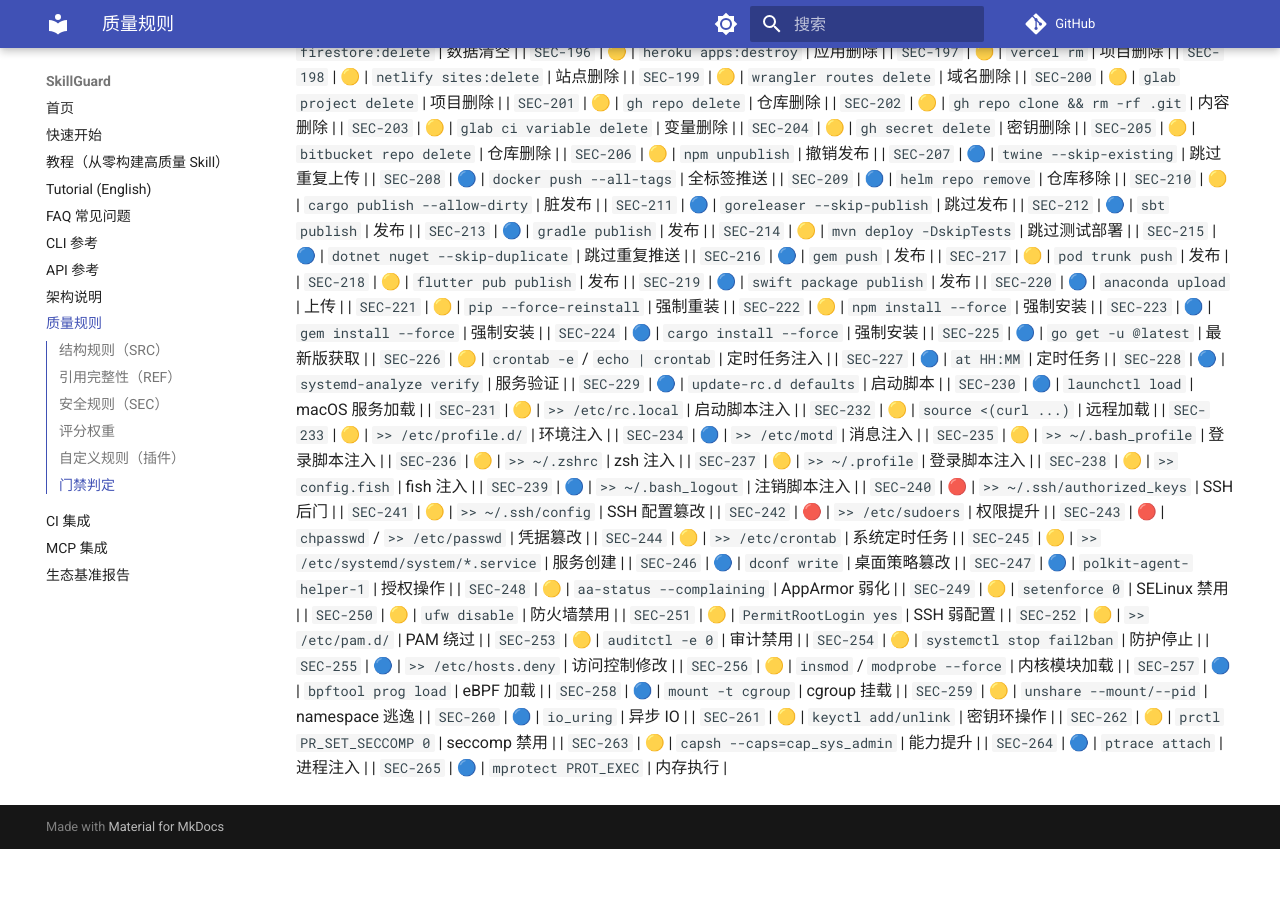
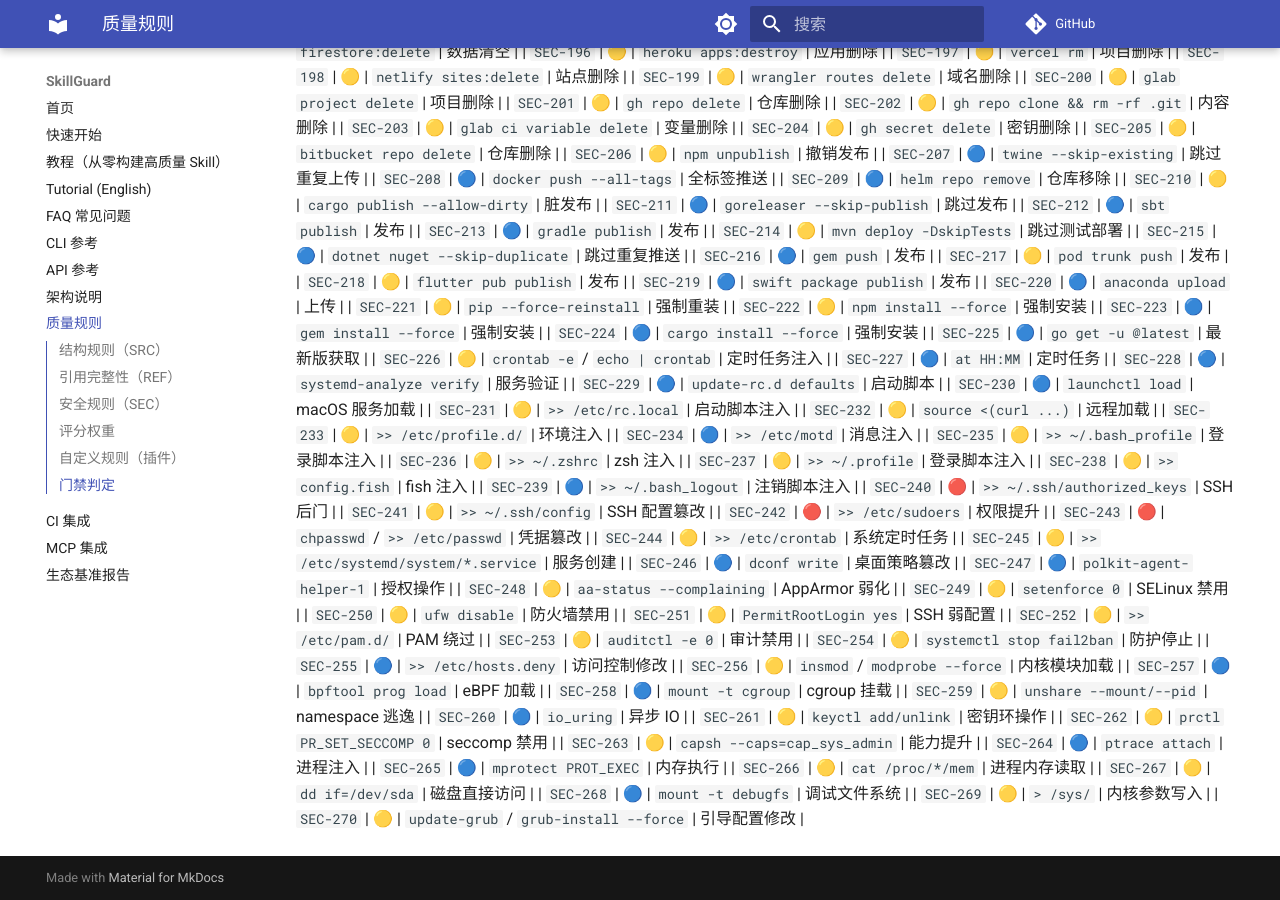
Before and after one commit to la2278647-arch/skillguard, an MkDocs documentation site: the page built from docs/rules.md, in a window 1280 px wide and 900 px high, scrolled down 4620 px. Built offline with MkDocs 1.6.1 and Material for MkDocs 9.7.7, drawn with Linux system fonts in a browser that asks for light colours; comment, search, counter and statistics services are not loaded; before the commit the page ends 5469 px from its top, so only the background shows below that.

Commit message:
docs: sync rule count to 270 + rules.md SEC-266..270

```diff
--- a/docs/rules.md
+++ b/docs/rules.md
@@ -315,3 +315,8 @@ passed = (无 ERROR 检查) 且 (无失败测试) 且 (综合评分 ≥ threshol
 | `SEC-263` | 🟡 | `capsh --caps=cap_sys_admin` | 能力提升 |
 | `SEC-264` | 🔵 | `ptrace attach` | 进程注入 |
 | `SEC-265` | 🔵 | `mprotect PROT_EXEC` | 内存执行 |
+| `SEC-266` | 🟡 | `cat /proc/*/mem` | 进程内存读取 |
+| `SEC-267` | 🟡 | `dd if=/dev/sda` | 磁盘直接访问 |
+| `SEC-268` | 🔵 | `mount -t debugfs` | 调试文件系统 |
+| `SEC-269` | 🟡 | `> /sys/` | 内核参数写入 |
+| `SEC-270` | 🟡 | `update-grub` / `grub-install --force` | 引导配置修改 |
```
Also changed, not shown: README.en.md (+1 -1 lines), README.md (+1 -1 lines).
